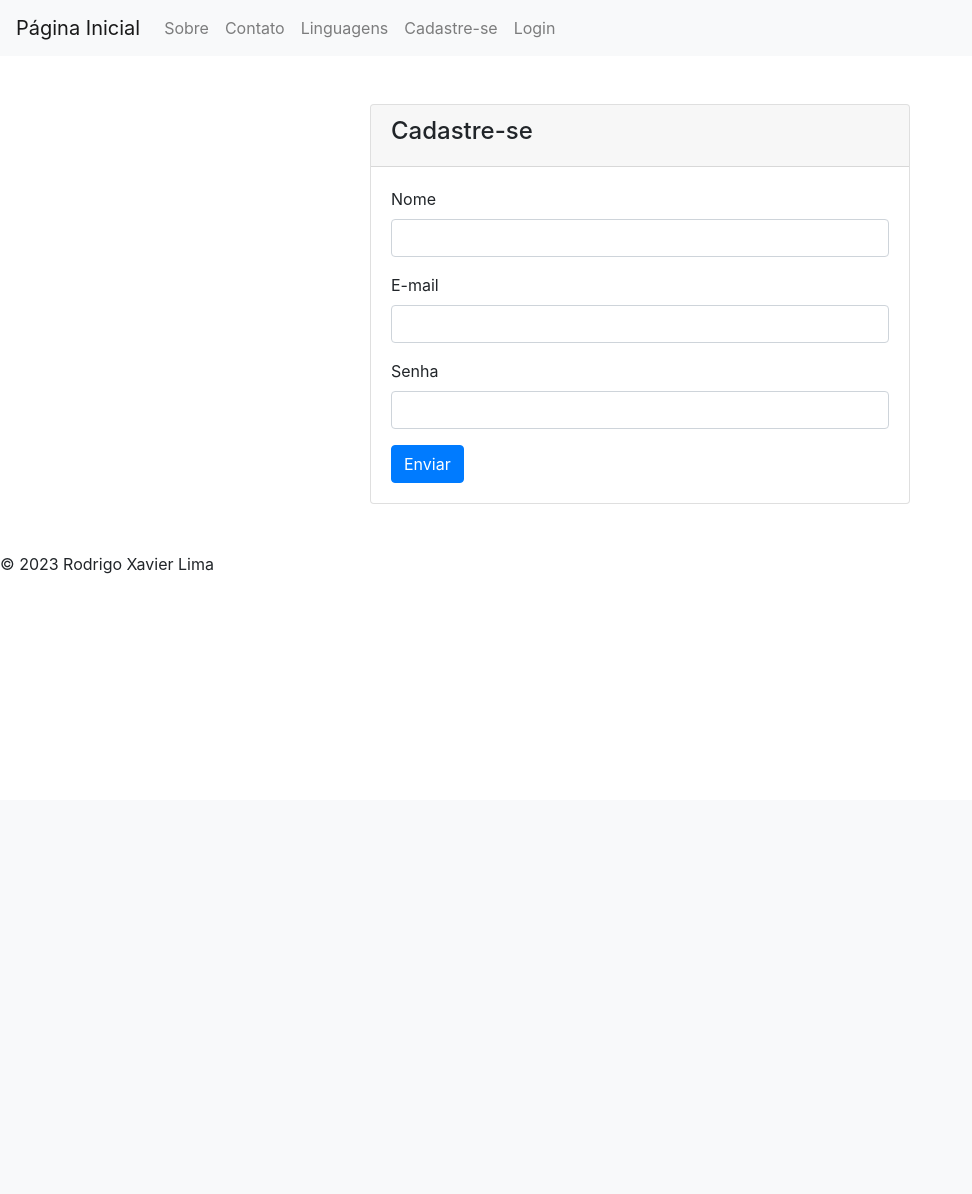
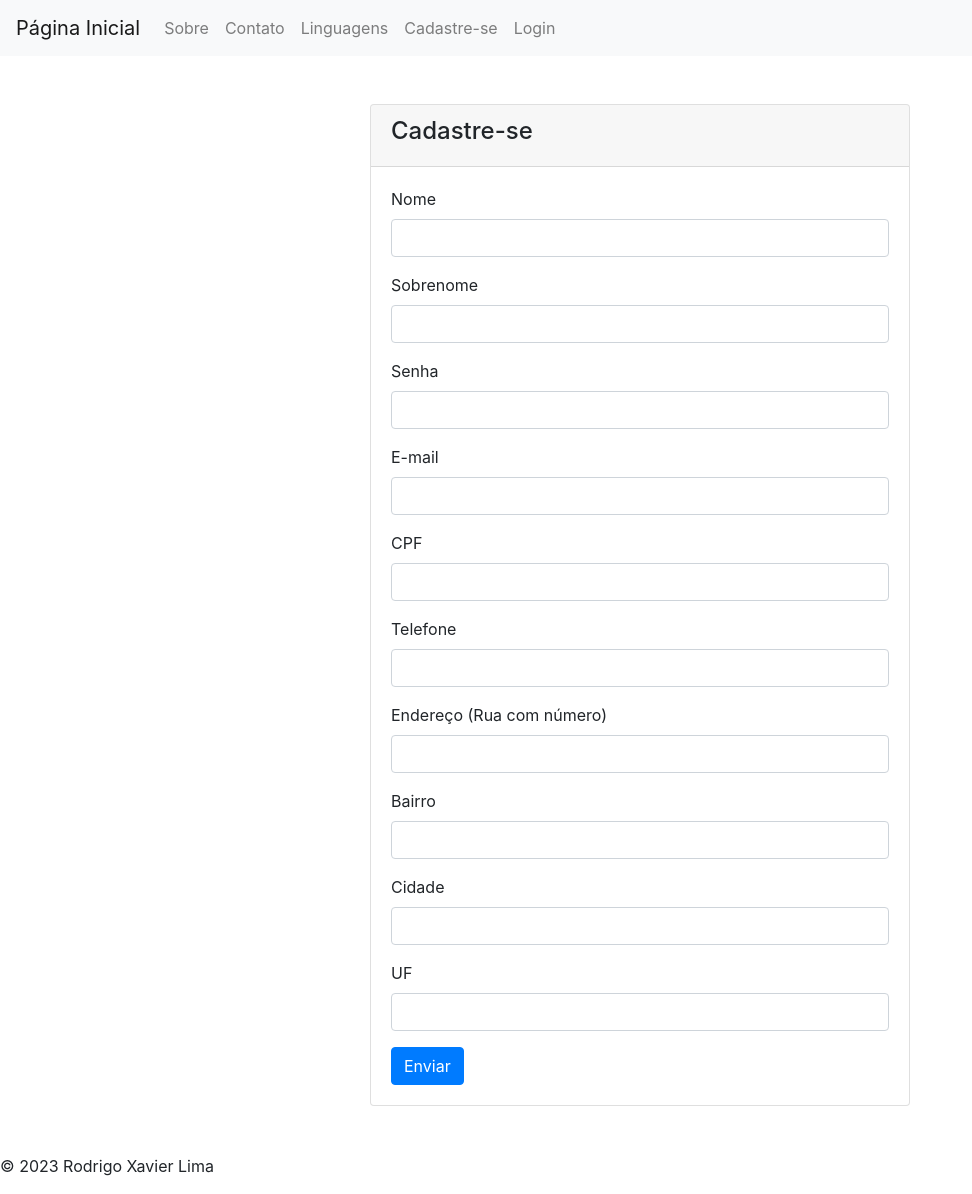
Before and after one commit to RodrigoXavierDev/meuprojeto, a Flask app: page /cadastro in a window 1280 px wide. Shown: the whole page, without its empty margins (0-972 px from the left). Before the commit the page ends 574 px from the top, so only its background shows below. Run offline with Flask 3, Linux system fonts and the light colour scheme; some libraries are stand-ins or nearby versions.

Commit message:
ultima att

```diff
--- a/app/forms.py
+++ b/app/forms.py
@@ -12,6 +12,13 @@ class Contato(FlaskForm):
 
 class Cadastro(FlaskForm):
     nome = StringField('nome', validators=[DataRequired()])
+    sobrenome = StringField('sobrenome', validators=[DataRequired()])
     email = StringField('email', validators=[DataRequired()])
     senha = PasswordField('senha', validators=[DataRequired()])
+    cpf = StringField('cpf', validators=[DataRequired()])
+    telefone = StringField('telefone', validators=[DataRequired()])
+    endereco = StringField('endereco', validators=[DataRequired()])
+    bairro = StringField('bairro', validators=[DataRequired()])
+    cidade = StringField('cidade', validators=[DataRequired()])
+    uf = StringField('uf', validators=[DataRequired()])
     enviar = SubmitField('Enviar')
--- a/app/routes.py
+++ b/app/routes.py
@@ -47,12 +47,20 @@ def cadastro():
     cadastro = Cadastro()
     print('Acessou a rota de cadastro!')
     if cadastro.validate_on_submit():
+        print('validou os dados')
         flash('Seu cadastro foi realizado com sucesso!')
         nome = cadastro.nome.data
+        sobrenome = cadastro.sobrenome.data
         email = cadastro.email.data
         senha = cadastro.senha.data
+        cpf = cadastro.cpf.data
+        telefone = cadastro.telefone.data
+        endereco = cadastro.endereco.data
+        bairro = cadastro.bairro.data
+        cidade = cadastro.cidade.data
+        uf = cadastro.uf.data
         hash_senha = bcrypt.generate_password_hash(senha).decode('utf_8')
-        novo_cadastro = CadastroModel(nome=nome,email=email,senha=hash_senha)
+        novo_cadastro = CadastroModel(nome=nome,email=email,senha=hash_senha,sobrenome=sobrenome,cpf=cpf,telefone=telefone,endereco=endereco,bairro=bairro,cidade=cidade,uf=uf)
         db.session.add(novo_cadastro)
         db.session.commit()
     return render_template('cadastro.html',titulo = 'Cadastro', cadastro=cadastro)
@@ -89,7 +97,14 @@ def editar():
     usuario = CadastroModel.query.filter_by(email = session['email']).first()
     if request.method =='POST':
         usuario.nome = request.form.get('nome')
+        usuario.sobrenome = request.form.get('sobrenome')
         usuario.email = request.form.get('email')
+        usuario.cpf = request.form.get('cpf')
+        usuario.telefone = request.form.get('telefone')
+        usuario.endereco = request.form.get('endereco')
+        usuario.bairro = request.form.get('bairro')
+        usuario.cidade = request.form.get('cidade')
+        usuario.uf = request.form.get('uf')
         senha = request.form.get('senha')
         usuario.senha = bcrypt.generate_password_hash(senha).decode('utf-8')
         db.session.commit()
@@ -99,9 +114,19 @@ def editar():
         flash('Seus dados foram atualizados com sucesso!')
     return render_template('editar.html',titulo = 'Editar')
 
-@app.route('/excluir-conta')
+@app.route('/excluir_conta', methods =['GET'])
 def excluir():
-    return render_template('excluir-conta.html',titulo = 'Excluir conta')
+    if 'email' not in session:
+        return redirect(url_for('login'))
+
+    usuario = CadastroModel.query.filter_by(email = session['email']).first()
+    db.session.delete(usuario)
+    db.session.commit()
+    session.clear()
+
+    flash('Sua conta foi excluida com sucesso.')
+    return redirect(url_for['cadastro'])
+
 
 @app.route('/usuario')
 def usuario():
--- a/app/templates/cadastro.html
+++ b/app/templates/cadastro.html
@@ -15,12 +15,40 @@
                             {{ cadastro.nome(class="form-control") }}
                         </div>
                         <div class="form-group">
+                            <label for="sobrenome">Sobrenome</label>
+                            {{ cadastro.sobrenome(class="form-control") }}
+                        </div>
+                        <div class="form-group">
+                            <label for="senha">Senha</label>
+                            {{ cadastro.senha(class="form-control") }}
+                        </div>
+                        <div class="form-group">
                             <label for="email">E-mail</label>
                             {{ cadastro.email(class="form-control") }}
                         </div>
                         <div class="form-group">
-                            <label for="senha">Senha</label>
-                            {{ cadastro.senha(class="form-control") }}
+                            <label for="cpf">CPF</label>
+                            {{ cadastro.cpf(class="form-control") }}
+                        </div>
+                        <div class="form-group">
+                            <label for="telefone">Telefone</label>
+                            {{ cadastro.telefone(class="form-control") }}
+                        </div>
+                        <div class="form-group">
+                            <label for="endereco">Endereço (Rua com número)</label>
+                            {{ cadastro.endereco(class="form-control") }}
+                        </div>
+                        <div class="form-group">
+                            <label for="bairro">Bairro</label>
+                            {{ cadastro.bairro(class="form-control") }}
+                        </div>
+                        <div class="form-group">
+                            <label for="cidade">Cidade</label>
+                            {{ cadastro.cidade(class="form-control") }}
+                        </div>
+                        <div class="form-group">
+                            <label for="uf">UF</label>
+                            {{ cadastro.uf(class="form-control") }}
                         </div>
                         {{ cadastro.enviar(class="btn btn-primary") }}
                     </form>
--- a/app/templates/index.html
+++ b/app/templates/index.html
@@ -1,4 +1,5 @@
 {% extends 'base.html' %}
+
 {% block conteudo %}
     <div class="jumbotron">
         <div class="container">
```
Also changed, not shown: app/models.py (+7 -0 lines), migrations/versions/2144a23ec54d_db_criar_banco.py (deleted, +0 -35 lines), migrations/versions/49d20ac6fa3a_criar_novo_db.py (added, +50 -0 lines), migrations/versions/fc37d68d78c9_db_criar_cadastro.py (deleted, +0 -34 lines), app.db.
